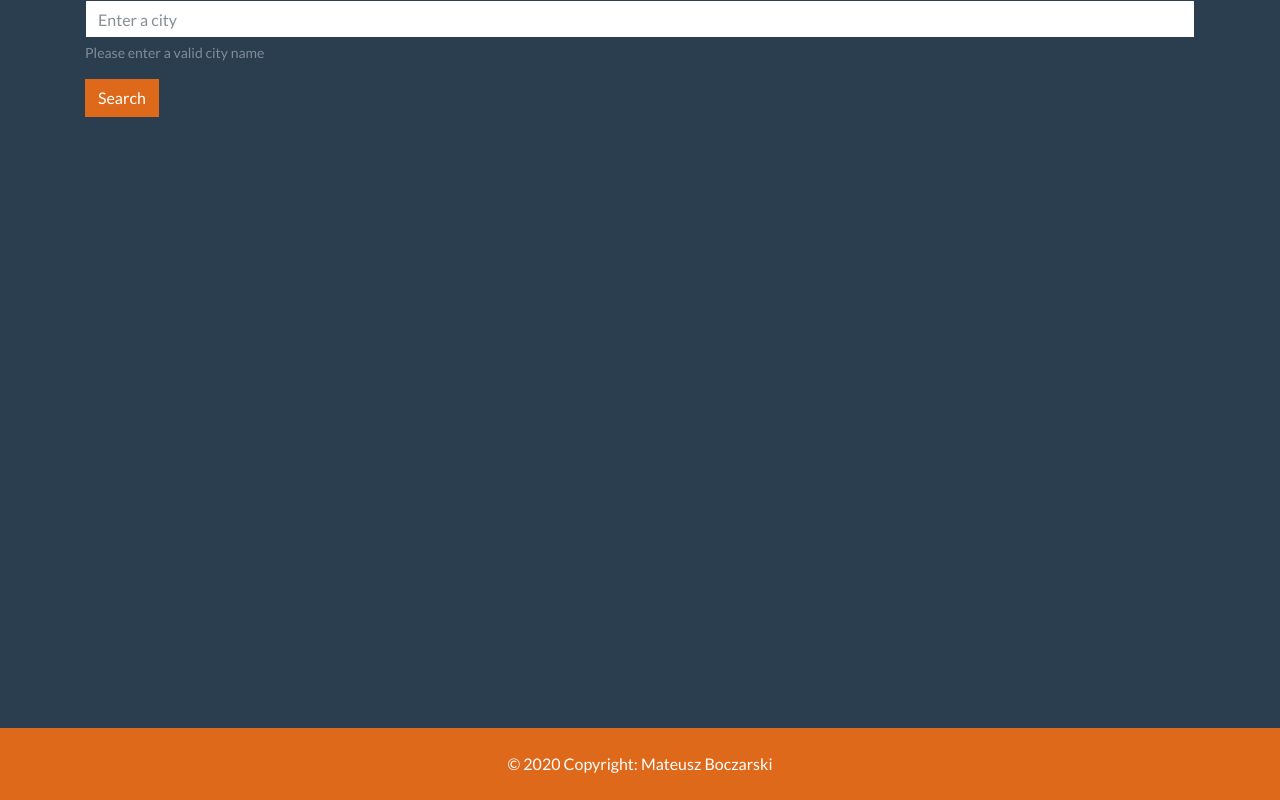
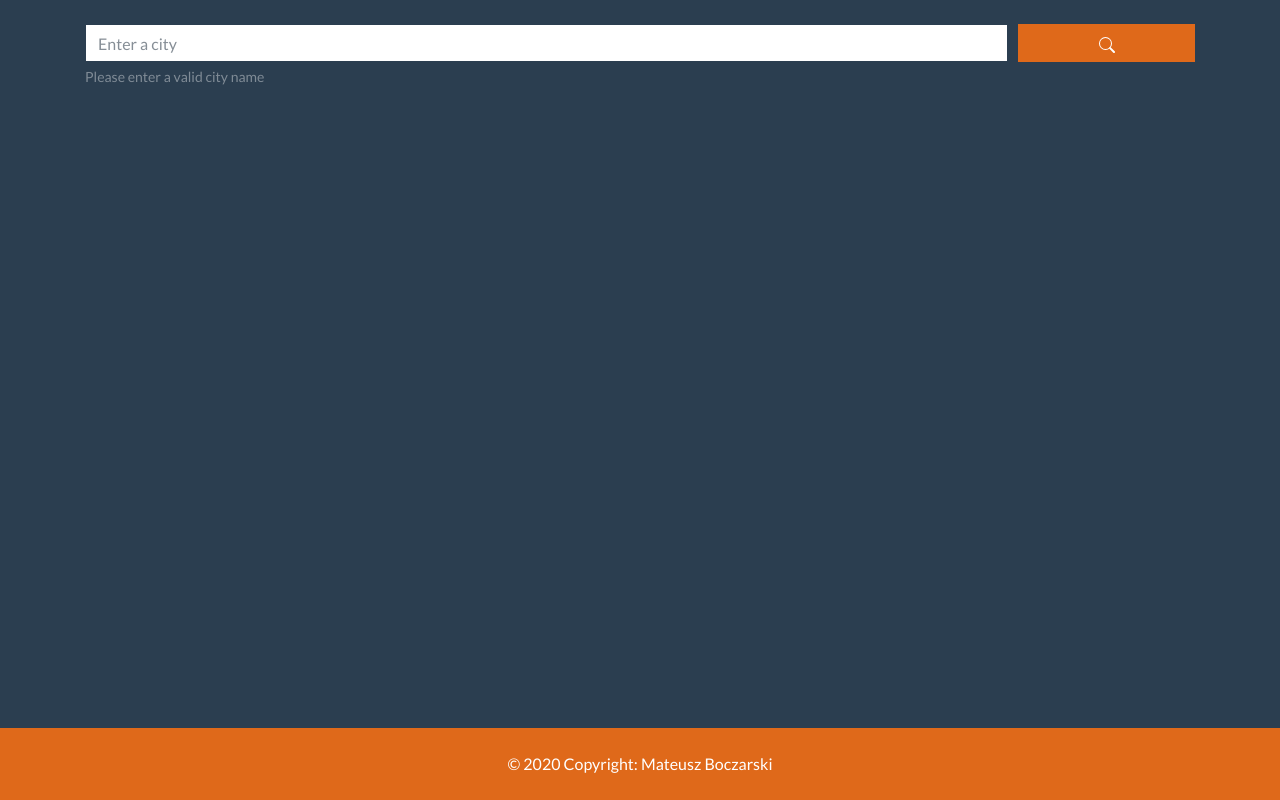
Before and after one commit to matbocz/weather-webapp, a React (Create React App) app: page / in a window 1280 px wide. Built offline with nearby package versions, Linux system fonts and the light colour scheme.

Commit message:
New form layout

```diff
--- a/src/components/Form.js
+++ b/src/components/Form.js
@@ -1,7 +1,9 @@
 import React from "react";
+import searchIcon from "../icons/search.svg";
 
 const Form = (props) => (
-    <form onSubmit={props.submit}>
+    <form onSubmit={props.submit} className="form-row mt-4">
+        <div className="col-10">
             <div className="form-group">
                 <input
                     id="inputCity"
@@ -16,8 +18,12 @@ const Form = (props) => (
                     Please enter a valid city name
                 </small>
             </div>
-
-        <button className="btn btn-primary">Search</button>
+        </div>
+        <div className="col">
+            <button className="btn btn-primary w-100">
+                <img src={searchIcon} alt="Search" />
+            </button>
+        </div>
     </form>
 );
 
```
Lines whose indentation alone changed are shown as unchanged.
